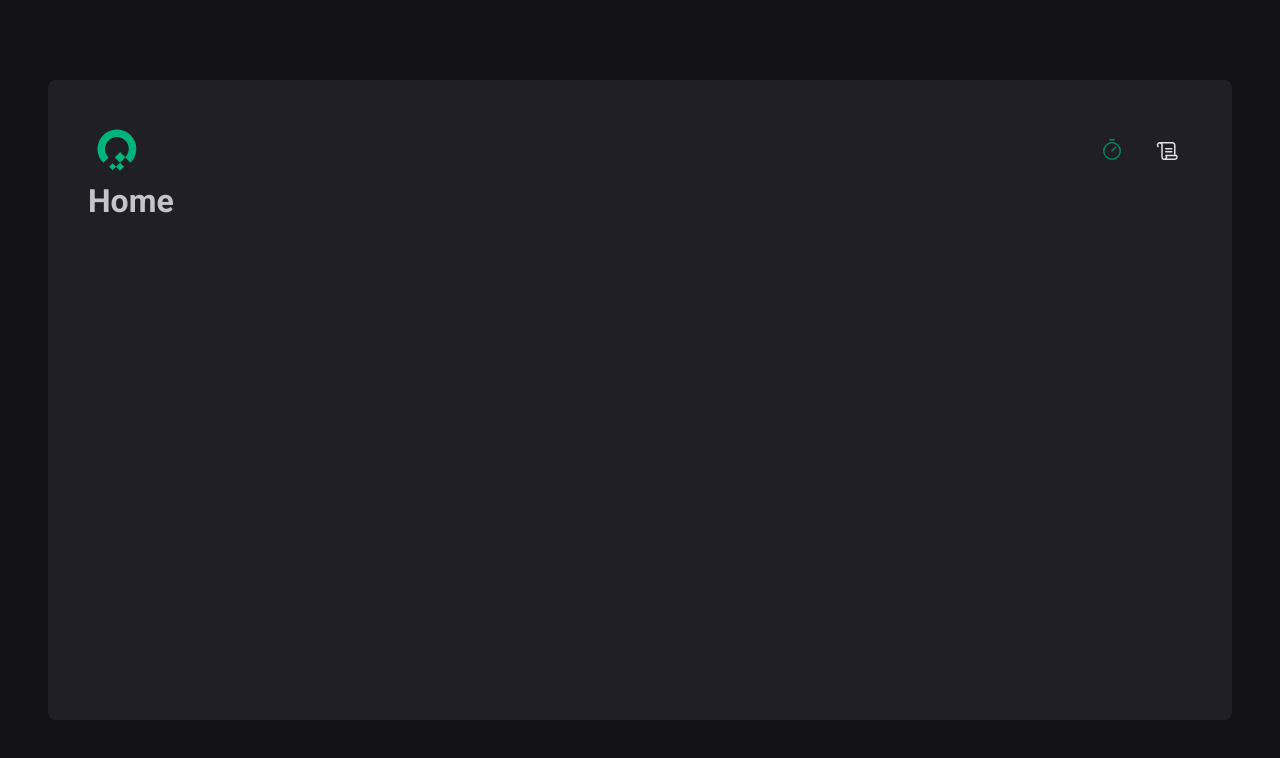
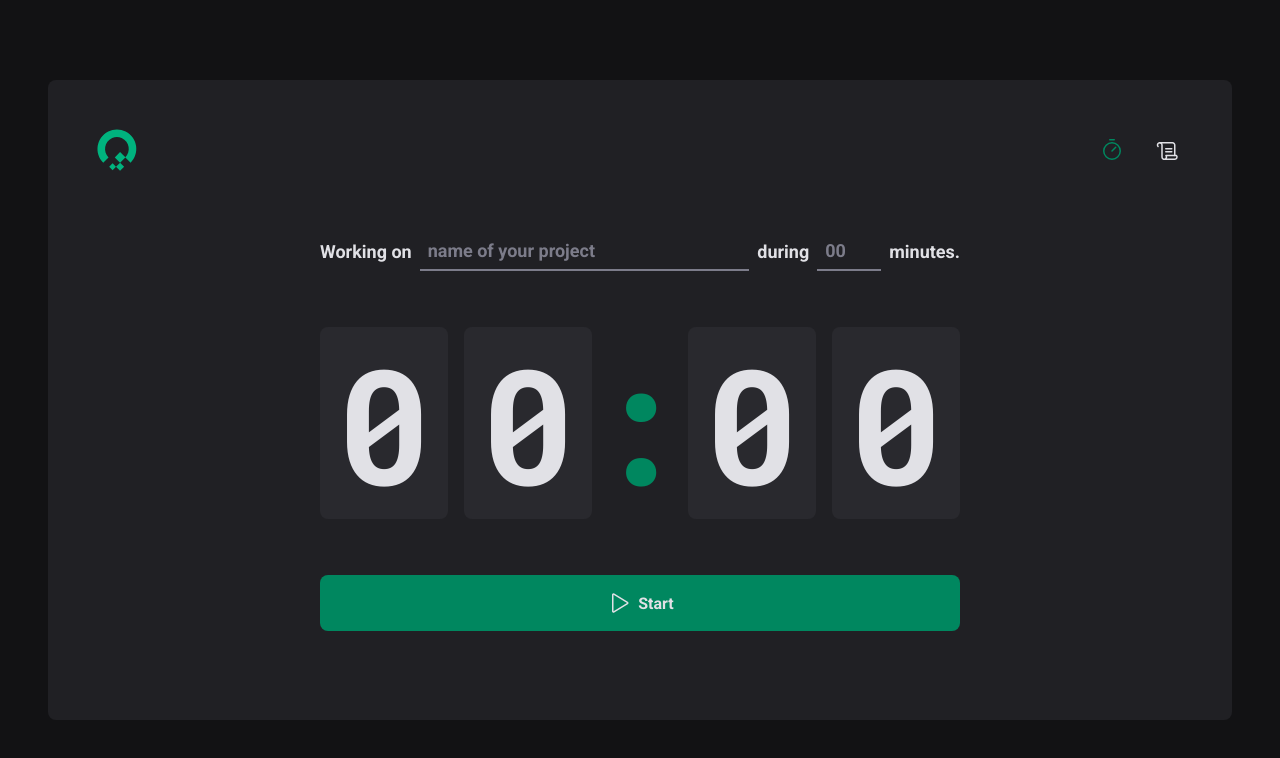
Before and after one commit to Fernandosilvasc/pomodoro_app, a React (Vite) app: page / in a window 1280 px wide. Shown: the top 758 px of the page. Built offline with nearby package versions, Linux system fonts and the light colour scheme.

Commit message:
feat: Create the Home component and apply styles.

```diff
--- a/src/pages/Home.tsx
+++ /dev/null
@@ -1,3 +0,0 @@
-export function Home(): JSX.Element {
-  return <h1>Home</h1>;
-}
--- /dev/null
+++ b/src/pages/Home/index.tsx
@@ -0,0 +1,60 @@
+import { Play } from 'phosphor-react';
+
+import {
+  CountdownContainer,
+  FormContainer,
+  HomeContainer,
+  MinutesAmountInput,
+  Separator,
+  StartCountdownButton,
+  TaskInput,
+} from './styles';
+
+export function Home(): JSX.Element {
+  return (
+    <HomeContainer>
+      <form>
+        <FormContainer>
+          <label htmlFor='task'>Working on</label>
+          <TaskInput
+            id='task'
+            list='task-suggestions'
+            placeholder='name of your project'
+          />
+
+          <datalist id='task-suggestions'>
+            <option value='Project 1' />
+            <option value='Project 2' />
+            <option value='Project 3' />
+            <option value='Project 4' />
+          </datalist>
+
+          <label htmlFor='minutesAmount'>during</label>
+          <MinutesAmountInput
+            type='number'
+            id='minutesAmount'
+            placeholder='00'
+            step={5}
+            min={5}
+            max={60}
+          />
+
+          <span>minutes.</span>
+        </FormContainer>
+
+        <CountdownContainer>
+          <span>0</span>
+          <span>0</span>
+          <Separator>:</Separator>
+          <span>0</span>
+          <span>0</span>
+        </CountdownContainer>
+
+        <StartCountdownButton type='submit'>
+          <Play size={24} />
+          Start
+        </StartCountdownButton>
+      </form>
+    </HomeContainer>
+  );
+}
--- /dev/null
+++ b/src/pages/Home/styles.ts
@@ -0,0 +1,106 @@
+import styled from 'styled-components';
+
+export const HomeContainer = styled.main`
+  flex: 1;
+
+  display: flex;
+  flex-direction: column;
+  align-items: center;
+  justify-content: center;
+
+  form {
+    display: flex;
+    flex-direction: column;
+    align-items: center;
+    gap: 3.5rem;
+  }
+`;
+
+export const FormContainer = styled.div`
+  width: 100%;
+  display: flex;
+  align-items: center;
+  justify-content: center;
+  gap: 0.5rem;
+  color: ${(props) => props.theme['gray-100']};
+  font-size: 1.125rem;
+  font-weight: bold;
+  flex-wrap: wrap;
+`;
+
+const BaseInput = styled.input`
+  background: transparent;
+  height: 2.5rem;
+  border: 0;
+  border-bottom: 2px solid ${(props) => props.theme['gray-500']};
+  font-weight: bold;
+  font-size: 1.125rem;
+  padding: 0 0.5rem;
+  color: ${(props) => props.theme['gray-100']};
+  &:focus {
+    box-shadow: none;
+    border-color: ${(props) => props.theme['green-500']};
+  }
+  &::placeholder {
+    color: ${(props) => props.theme['gray-500']};
+  }
+`;
+
+export const TaskInput = styled(BaseInput)`
+  flex: 1;
+  &::-webkit-calendar-picker-indicator {
+    display: none !important;
+  }
+`;
+
+export const MinutesAmountInput = styled(BaseInput)`
+  width: 4rem;
+`;
+
+export const CountdownContainer = styled.div`
+  font-family: 'Roboto Mono', monospace;
+  font-size: 10rem;
+  line-height: 8rem;
+  color: ${(props) => props.theme['gray-100']};
+
+  display: flex;
+  gap: 1rem;
+
+  span {
+    background: ${(props) => props.theme['gray-700']};
+    padding: 2rem 1rem;
+    border-radius: 8px;
+  }
+`;
+
+export const Separator = styled.div`
+  padding: 2rem 0;
+  color: ${(props) => props.theme['green-500']};
+
+  width: 4rem;
+  overflow: hidden;
+  display: flex;
+  justify-content: center;
+`;
+
+export const StartCountdownButton = styled.button`
+  width: 100%;
+  border: 0;
+  padding: 1rem;
+  border-radius: 8px;
+  display: flex;
+  align-items: center;
+  justify-content: center;
+  gap: 0.5rem;
+  font-weight: bold;
+  cursor: pointer;
+  background: ${(props) => props.theme['green-500']};
+  color: ${(props) => props.theme['gray-100']};
+  &:disabled {
+    opacity: 0.7;
+    cursor: not-allowed;
+  }
+  &:not(:disabled):hover {
+    background: ${(props) => props.theme['green-700']};
+  }
+`;
--- a/src/styles/global.ts
+++ b/src/styles/global.ts
@@ -15,6 +15,7 @@
   body {
     background: ${(props) => props.theme['gray-900']};
     color: ${(props) => props.theme['gray-300']};
+    -webkit-font-smoothing: antialiased;
   }
 
   body, input, textarea, button {
```
